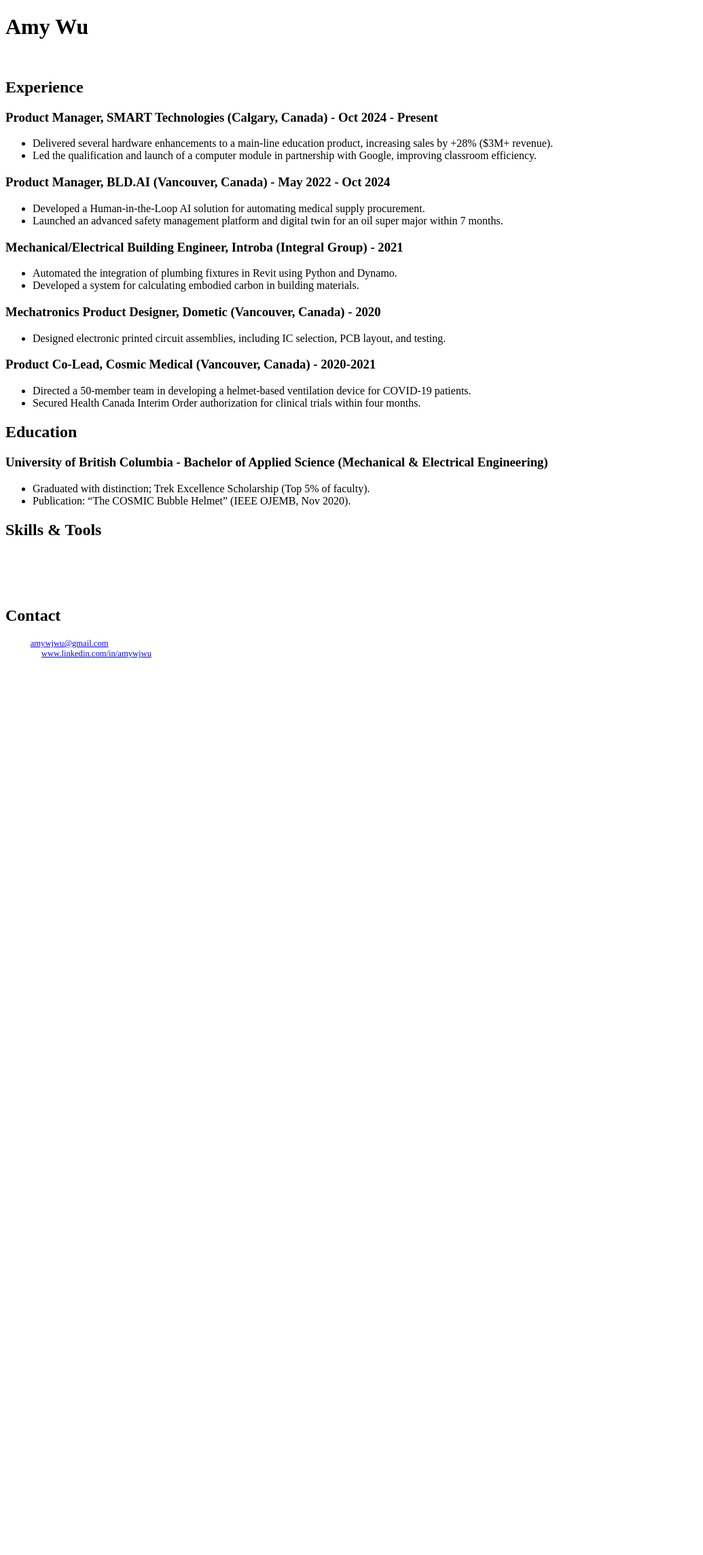
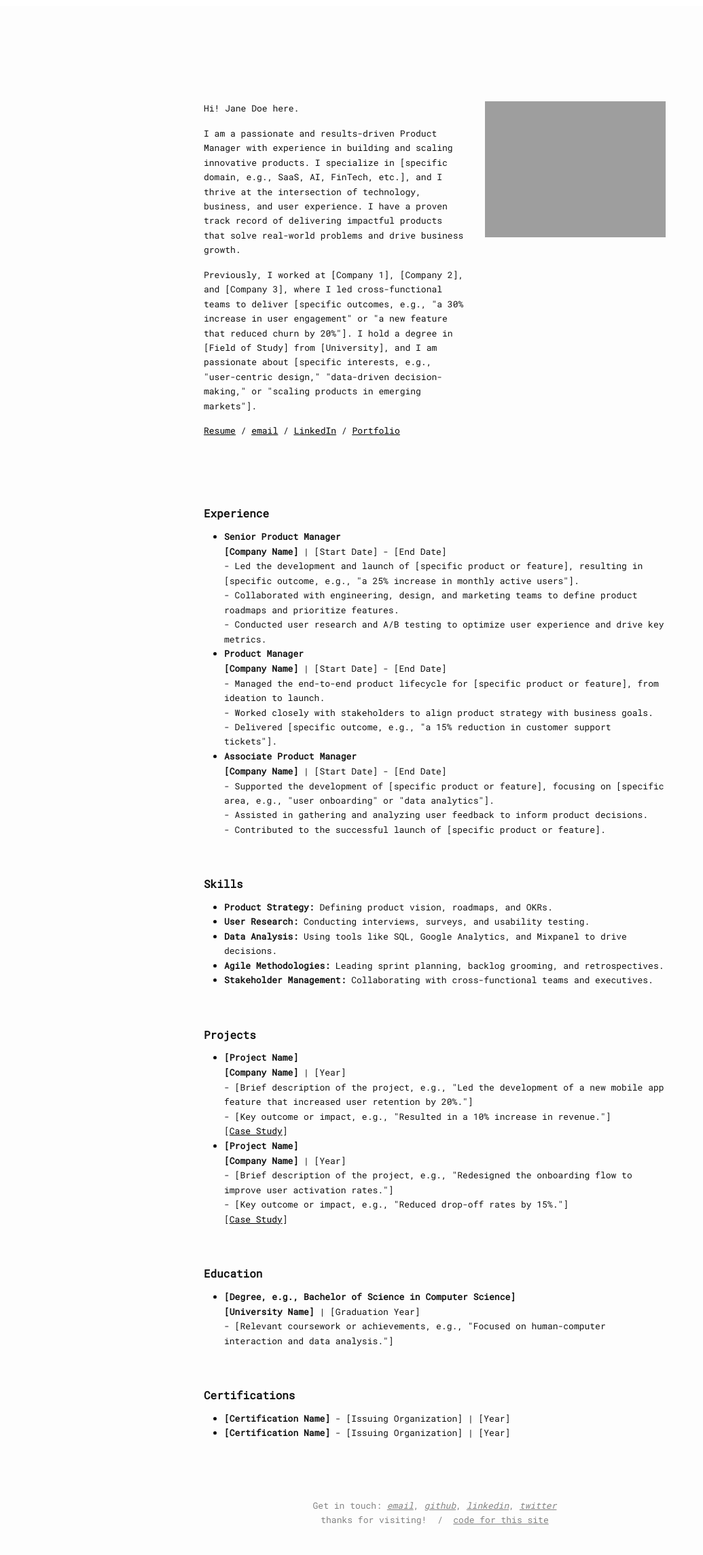
Before and after one commit to amywanwu/amywanwu.github.io, a Jekyll site: the page built from index.html, in a window 1280 px wide. Shown: the whole page at 68% size, without its empty margins (0-1035 px from the left). Built offline with Jekyll 4.4.1, drawn with Linux system fonts in a browser that asks for light colours; before the commit the page ends 977 px from its top, so only the background shows below that.

Commit message:
Update index.html
Back to template

```diff
--- a/index.html
+++ b/index.html
@@ -1,65 +1,85 @@
-<!DOCTYPE html PUBLIC "-//W3C//DTD HTML 4.01//EN" "http://www.w3.org/TR/html4/strict.dtd">
-<html>
-<head>
-  <meta http-equiv="Content-Type" content="text/html; charset=utf-8">
-  <meta http-equiv="Content-Style-Type" content="text/css">
-  <title>Amy Wu - Resume</title>
-  <meta name="Generator" content="Cocoa HTML Writer">
-  <meta name="CocoaVersion" content="2487.2">
-  <style type="text/css">
-    p {margin: 0.0px 0.0px 0.0px 0.0px; font: 12.6px Times; color: #ffffff; -webkit-text-stroke: #ffffff}
-    span {font-kerning: none}
-  </style>
-</head>
-<body>
-  <h1>Amy Wu</h1>
-  <p>Product Manager | Engineer | AI Enthusiast</p>
+---
+layout: homepage
+---
+
+<div class="row">
+    <div class="col-md-7">
+        <div class="block"></div>
+        <p>Hi! Jane Doe here.</p>
+        <p>I am a passionate and results-driven Product Manager with experience in building and scaling innovative products. I specialize in [specific domain, e.g., SaaS, AI, FinTech, etc.], and I thrive at the intersection of technology, business, and user experience. I have a proven track record of delivering impactful products that solve real-world problems and drive business growth.</p>
+        <p>Previously, I worked at [Company 1], [Company 2], and [Company 3], where I led cross-functional teams to deliver [specific outcomes, e.g., "a 30% increase in user engagement" or "a new feature that reduced churn by 20%"]. I hold a degree in [Field of Study] from [University], and I am passionate about [specific interests, e.g., "user-centric design," "data-driven decision-making," or "scaling products in emerging markets"].</p>
+
+        <p><u><a href="/assets/img/idx/cv.pdf">Resume</a></u> / <a href="mailto:[email]"><u>email</u></a> / <a href="[linkedin link]"><u>LinkedIn</u></a> / <a href="[portfolio link]"><u>Portfolio</u></a></p>
+    </div>
+    <div class="col-md-5">
+        <img src="/assets/img/idx/[image].JPG" alt="a picture">
+    </div>
+</div>
+<div>&nbsp;</div>
 
 <h2>Experience</h2>
-  <h3>Product Manager, SMART Technologies (Calgary, Canada) - Oct 2024 - Present</h3>
 <ul>
-    <li>Delivered several hardware enhancements to a main-line education product, increasing sales by +28% ($3M+ revenue).</li>
-    <li>Led the qualification and launch of a computer module in partnership with Google, improving classroom efficiency.</li>
+    <li>
+        <h4>Senior Product Manager</h4>
+        <strong>[Company Name]</strong> | [Start Date] - [End Date]<br>
+        - Led the development and launch of [specific product or feature], resulting in [specific outcome, e.g., "a 25% increase in monthly active users"].<br>
+        - Collaborated with engineering, design, and marketing teams to define product roadmaps and prioritize features.<br>
+        - Conducted user research and A/B testing to optimize user experience and drive key metrics.<br>
+    </li>
+    <li>
+        <h4>Product Manager</h4>
+        <strong>[Company Name]</strong> | [Start Date] - [End Date]<br>
+        - Managed the end-to-end product lifecycle for [specific product or feature], from ideation to launch.<br>
+        - Worked closely with stakeholders to align product strategy with business goals.<br>
+        - Delivered [specific outcome, e.g., "a 15% reduction in customer support tickets"].<br>
+    </li>
+    <li>
+        <h4>Associate Product Manager</h4>
+        <strong>[Company Name]</strong> | [Start Date] - [End Date]<br>
+        - Supported the development of [specific product or feature], focusing on [specific area, e.g., "user onboarding" or "data analytics"].<br>
+        - Assisted in gathering and analyzing user feedback to inform product decisions.<br>
+        - Contributed to the successful launch of [specific product or feature].<br>
+    </li>
 </ul>
 
-  <h3>Product Manager, BLD.AI (Vancouver, Canada) - May 2022 - Oct 2024</h3>
+<h2>Skills</h2>
 <ul>
-    <li>Developed a Human-in-the-Loop AI solution for automating medical supply procurement.</li>
-    <li>Launched an advanced safety management platform and digital twin for an oil super major within 7 months.</li>
+    <li><strong>Product Strategy:</strong> Defining product vision, roadmaps, and OKRs.</li>
+    <li><strong>User Research:</strong> Conducting interviews, surveys, and usability testing.</li>
+    <li><strong>Data Analysis:</strong> Using tools like SQL, Google Analytics, and Mixpanel to drive decisions.</li>
+    <li><strong>Agile Methodologies:</strong> Leading sprint planning, backlog grooming, and retrospectives.</li>
+    <li><strong>Stakeholder Management:</strong> Collaborating with cross-functional teams and executives.</li>
 </ul>
 
-  <h3>Mechanical/Electrical Building Engineer, Introba (Integral Group) - 2021</h3>
+<h2>Projects</h2>
 <ul>
-    <li>Automated the integration of plumbing fixtures in Revit using Python and Dynamo.</li>
-    <li>Developed a system for calculating embodied carbon in building materials.</li>
-  </ul>
-
-  <h3>Mechatronics Product Designer, Dometic (Vancouver, Canada) - 2020</h3>
-  <ul>
-    <li>Designed electronic printed circuit assemblies, including IC selection, PCB layout, and testing.</li>
-  </ul>
-
-  <h3>Product Co-Lead, Cosmic Medical (Vancouver, Canada) - 2020-2021</h3>
-  <ul>
-    <li>Directed a 50-member team in developing a helmet-based ventilation device for COVID-19 patients.</li>
-    <li>Secured Health Canada Interim Order authorization for clinical trials within four months.</li>
+    <li>
+        <h4>[Project Name]</h4>
+        <strong>[Company Name]</strong> | [Year]<br>
+        - [Brief description of the project, e.g., "Led the development of a new mobile app feature that increased user retention by 20%."]<br>
+        - [Key outcome or impact, e.g., "Resulted in a 10% increase in revenue."]<br>
+        [<a href="[project link]">Case Study</a>]
+    </li>
+    <li>
+        <h4>[Project Name]</h4>
+        <strong>[Company Name]</strong> | [Year]<br>
+        - [Brief description of the project, e.g., "Redesigned the onboarding flow to improve user activation rates."]<br>
+        - [Key outcome or impact, e.g., "Reduced drop-off rates by 15%."]<br>
+        [<a href="[project link]">Case Study</a>]
+    </li>
 </ul>
 
 <h2>Education</h2>
-  <h3>University of British Columbia - Bachelor of Applied Science (Mechanical & Electrical Engineering)</h3>
 <ul>
-    <li>Graduated with distinction; Trek Excellence Scholarship (Top 5% of faculty).</li>
-    <li>Publication: “The COSMIC Bubble Helmet” (IEEE OJEMB, Nov 2020).</li>
+    <li>
+        <h4>[Degree, e.g., Bachelor of Science in Computer Science]</h4>
+        <strong>[University Name]</strong> | [Graduation Year]<br>
+        - [Relevant coursework or achievements, e.g., "Focused on human-computer interaction and data analysis."]
+    </li>
 </ul>
 
-  <h2>Skills & Tools</h2>
-  <p>Programming: Python, C, MATLAB, R, Dynamo</p>
-  <p>AI/Data Science: Scikit-Learn, TensorFlow, Keras, Pandas, GPT, Stable Diffusion</p>
-  <p>Tools: Git, JIRA, Kanban, Slack, Trello, Figma</p>
-  <p>Certification: Certified Scrum Master (CSM®), AWS Partner Accreditation</p>
-
-  <h2>Contact</h2>
-  <p>Email: <a href="mailto:amywjwu@gmail.com">amywjwu@gmail.com</a></p>
-  <p>LinkedIn: <a href="http://www.linkedin.com/in/amywjwu">www.linkedin.com/in/amywjwu</a></p>
-</body>
-</html>
+<h2>Certifications</h2>
+<ul>
+    <li><strong>[Certification Name]</strong> - [Issuing Organization] | [Year]</li>
+    <li><strong>[Certification Name]</strong> - [Issuing Organization] | [Year]</li>
+</ul>
```
Lines whose indentation alone changed are shown as unchanged.
